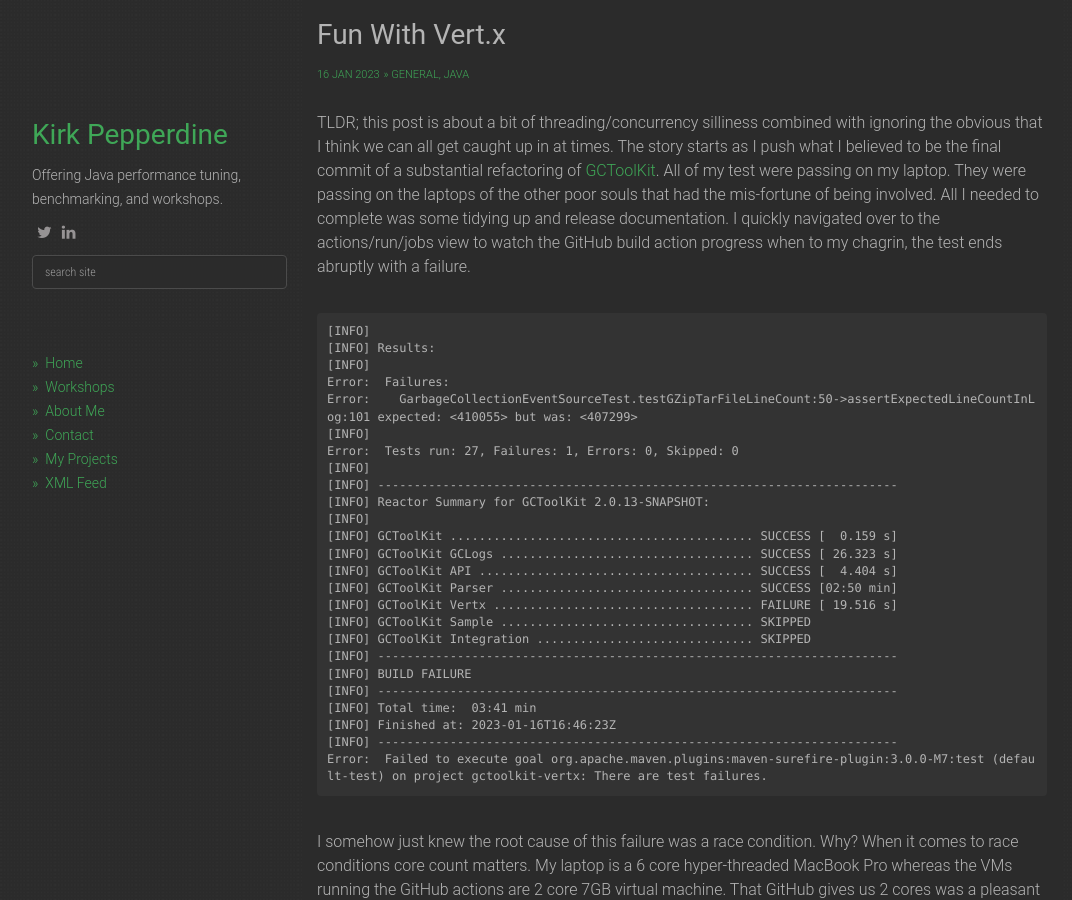
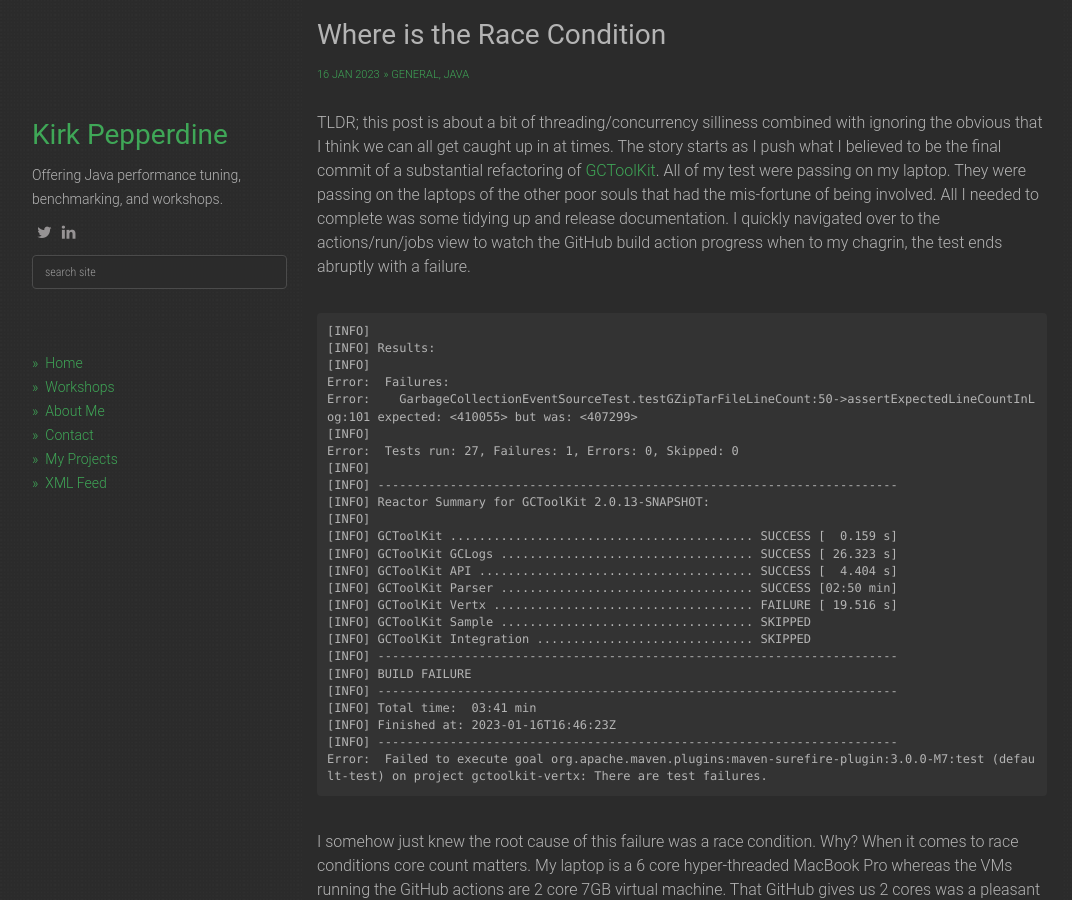
Before and after one commit to kcpeppe/kcpeppe.github.io, a Jekyll site: the page built from _posts/2023-01-16-Where_is_the_race.md, in a window 1280 px wide and 900 px high. Shown: the whole window, without its empty margins (53-1125 px from the left). Built offline with Jekyll 4.4.1, drawn with Linux system fonts in a browser that asks for light colours; nearby versions of some CDN libraries; comment, search, counter and statistics services are not loaded.

Commit message:
publish: recovering a lost post

```diff
--- a/_posts/2023-01-16-Where_is_the_race.md
+++ b/_posts/2023-01-16-Where_is_the_race.md
@@ -1,7 +1,7 @@
 ---
 layout: post
 comments: true
-title:  "Fun With Vert.x"
+title:  "Where is the Race Condition"
 date:   2023-01-16 21:00:00 +0900
 categories: [general,java]
 ---
```
